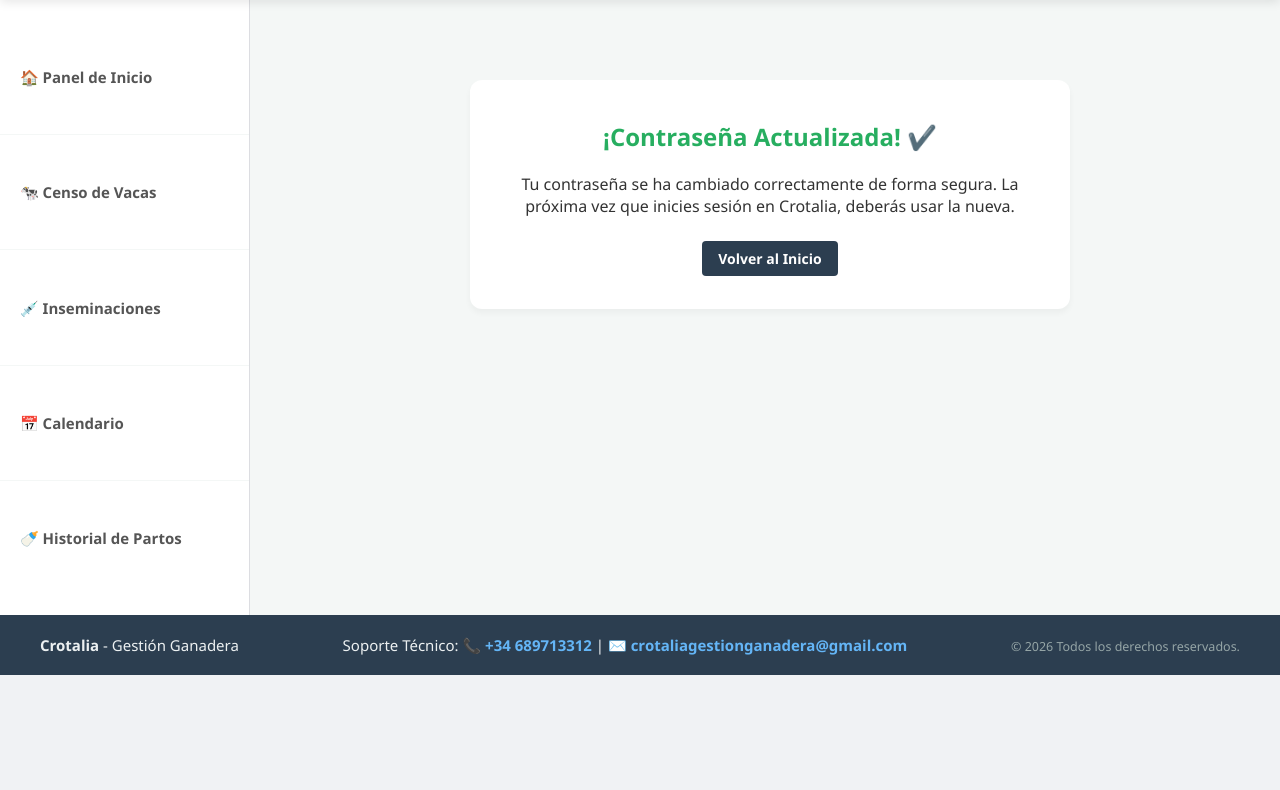
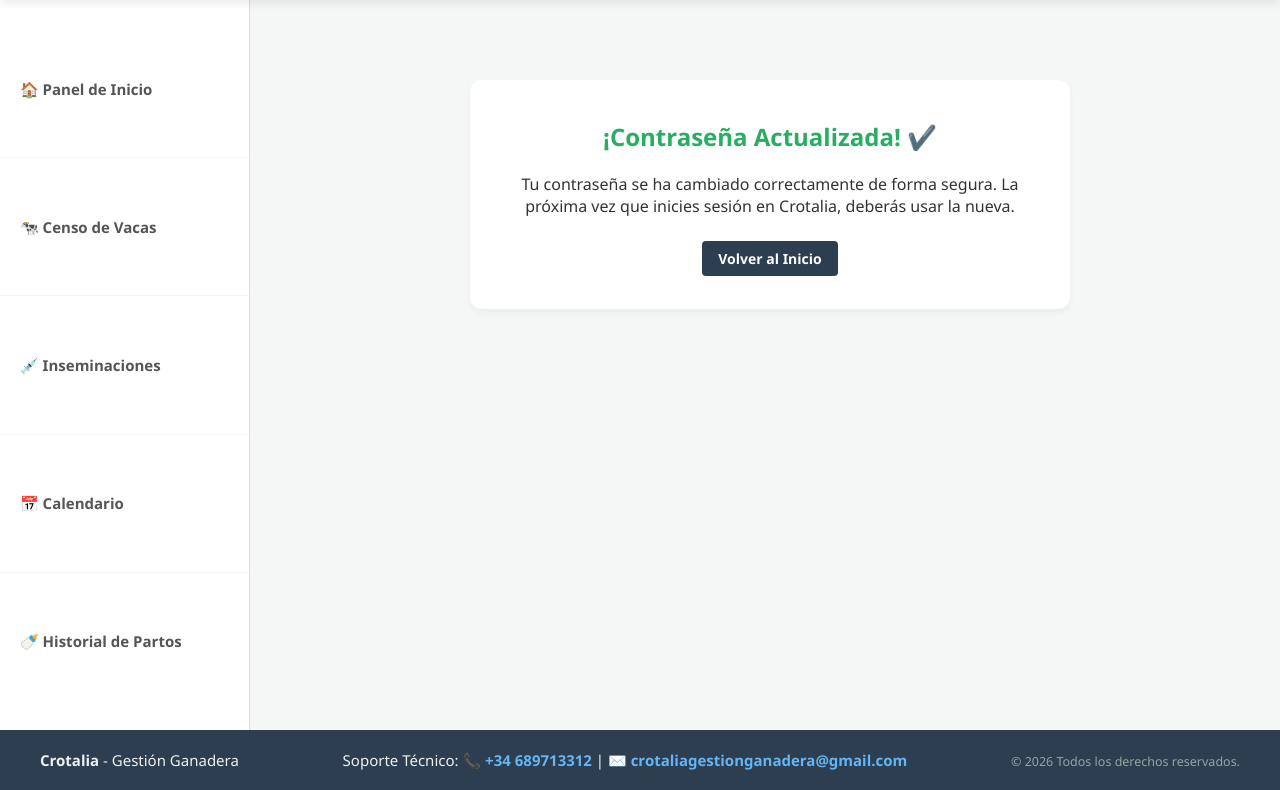
Before and after one commit to franlrx/Crotalia, a Django app: page /perfil/cambiar-password/hecho/ in a window 1280 px wide. Shown: the part 125-915 px from the top of the page. Before the commit the page ends 800 px from the top, so only its background shows below. Run offline with Django 5.2, Linux system fonts and the light colour scheme; the visitor is signed in with stand-in values (Sample User, id 1).

Commit message:
Arreglo menu lateral ordenadores

```diff
--- a/ganaderia/static/ganaderia/css/estilos.css
+++ b/ganaderia/static/ganaderia/css/estilos.css
@@ -28,7 +28,9 @@ header {
     padding: 15px 40px;
     margin-bottom: 0px;
     flex-shrink: 0; /* Evita que la cabecera se aplaste al encoger la pantalla */
-    z-index: 10;    /* Mantiene la sombra siempre visible sobre el contenido */
+    position: sticky; /* Mantiene la cabecera visible al hacer scroll */
+    top: 0;          /* Se pega a la parte superior de la ventana */
+    z-index: 20;    /* Mantiene la sombra siempre visible sobre el contenido */
 }
 
 header table {
@@ -86,6 +88,9 @@ button:hover {
     width: 250px;
     background-color: #ffffff;
     border-right: 1px solid #dcdde1;
+    position: sticky;
+    top: 70px; /* La altura aproximada de tu cabecera */
+    height: calc(100vh - 70px); /* 100% de la pantalla MENOS los 70px de la cabecera */
     overflow-y: auto;   /* Scroll propio solo si tienes muchísimos enlaces en el menú */
 }
 
```
